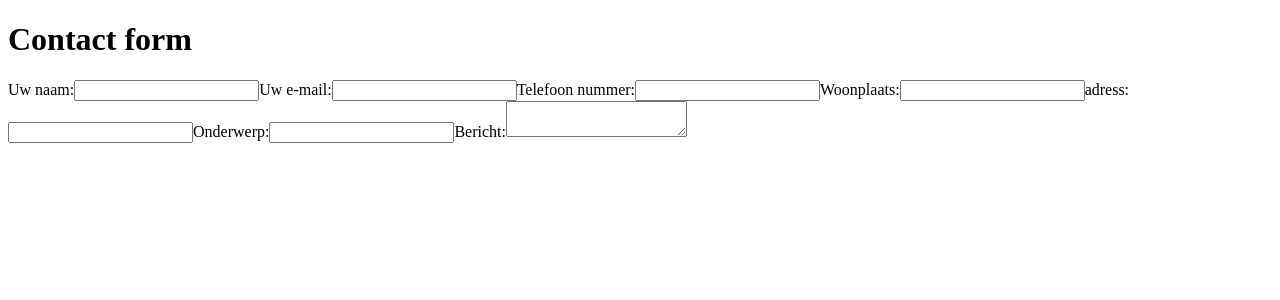
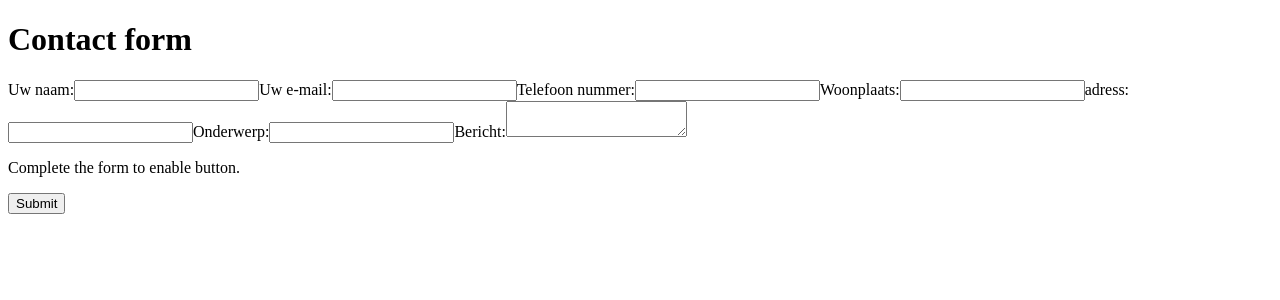
Before and after one commit to MrMatt04/contactform, an Angular app: page / in a window 1280 px wide. Shown: the top 300 px of the page. Built offline with nearby package versions, Linux system fonts and the light colour scheme.

Commit message:
finished group/form

```diff
--- a/src/app/app.component.html
+++ b/src/app/app.component.html
@@ -1,17 +1 @@
-<h1>Contact form</h1>
-<form>
-  <label for="name">Uw naam:</label>
-  <input type="text" id="name" name="name">
-  <label for="email">Uw e-mail:</label>
-  <input type="email" id="email" name="email">
-  <label for="phoneNum">Telefoon nummer:</label>
-  <input type="tel" id="phoneNum" name="phoneNum">
-  <label for="woonplaats">Woonplaats:</label>
-  <input type="text" id="woonplaats" name="woonplaats">
-  <label for="adress">adress:</label>
-  <input type="text" id="adress" name="adress">
-  <label for="Onderwerp">Onderwerp:</label>
-  <input type="text" id="Onderwerp" name="Onderwerp">
-  <label for="bericht">Bericht:</label>
-  <textarea name="bericht" id="bericht"></textarea>
-</form>
+<app-contact-form></app-contact-form>
--- a/src/app/app.component.ts
+++ b/src/app/app.component.ts
@@ -1,10 +1,14 @@
 import { Component } from '@angular/core';
 import { RouterOutlet } from '@angular/router';
+import { ContactFormComponent } from './contact-form/contact-form.component';
 
 @Component({
   selector: 'app-root',
   standalone: true,
-  imports: [RouterOutlet],
+  imports: [
+    RouterOutlet,
+    ContactFormComponent,
+  ],
   templateUrl: './app.component.html',
   styleUrl: './app.component.css'
 })
--- a/src/app/contact-form/contact-form.component.html
+++ b/src/app/contact-form/contact-form.component.html
@@ -1 +1,19 @@
-<p>contact-form works!</p>
+<h1>Contact form</h1>
+<form [formGroup]="contactForm" (ngSubmit)="onSubmit()">
+  <label for="name">Uw naam:</label>
+  <input type="text" id="name" name="name" formControlName="name">
+  <label for="email">Uw e-mail:</label>
+  <input type="email" id="email" name="email" formControlName="email">
+  <label for="phoneNum">Telefoon nummer:</label>
+  <input type="tel" id="phoneNum" name="phoneNum" formControlName="phoneNum">
+  <label for="woonplaats">Woonplaats:</label>
+  <input type="text" id="woonplaats" name="woonplaats" formControlName="woonplaats">
+  <label for="adress">adress:</label>
+  <input type="text" id="adress" name="adress" formControlName="adress">
+  <label for="Onderwerp">Onderwerp:</label>
+  <input type="text" id="Onderwerp" name="Onderwerp" formControlName="Onderwerp">
+  <label for="bericht">Bericht:</label>
+  <textarea name="bericht" id="bericht" formControlName="bericht"></textarea>
+  <p>Complete the form to enable button.</p>
+  <button type="submit" [disabled]="!contactForm.valid">Submit</button>
+</form>
--- a/src/app/contact-form/contact-form.component.ts
+++ b/src/app/contact-form/contact-form.component.ts
@@ -1,13 +1,32 @@
 import { Component } from '@angular/core';
+import { FormControl, FormGroup, ReactiveFormsModule } from '@angular/forms';
 
 @Component({
   selector: 'app-contact-form',
   standalone: true,
-  imports: [],
+  imports: [
+    ReactiveFormsModule,
+  ],
   templateUrl: './contact-form.component.html',
   styleUrl: './contact-form.component.css'
 })
 export class ContactFormComponent {
 
+  contactForm = new FormGroup({
+    name: new FormControl(''),
+    email: new FormControl(''),
+    phoneNum: new FormControl(''),
+    woonplaats: new FormControl(''),
+    adress: new FormControl(''),
+    Onderwerp: new FormControl(''),
+    bericht: new FormControl(''),
+  });
+
+  onSubmit() {
+    console.warn(this.contactForm.value);
+  }
+
+
+
 
 }
```
